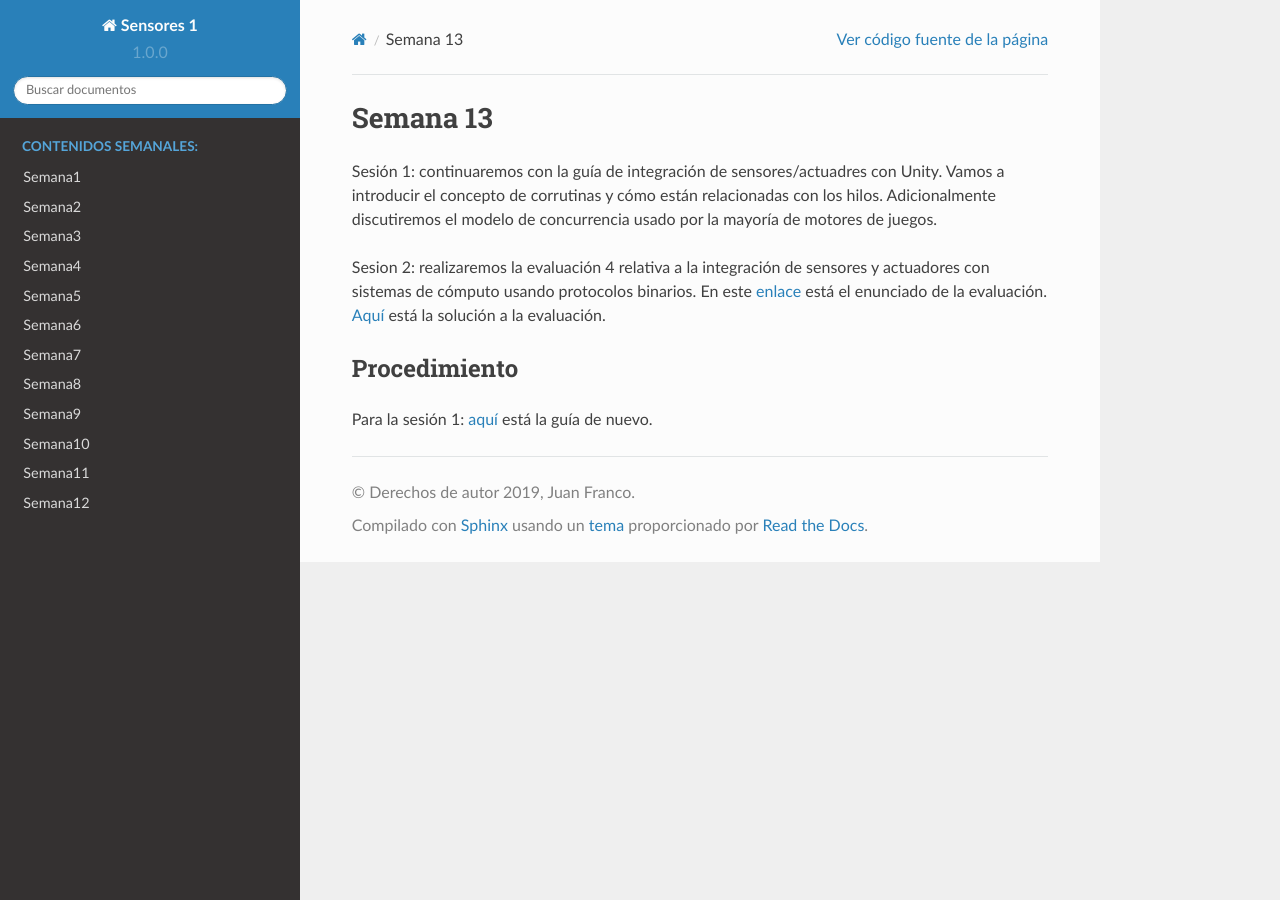
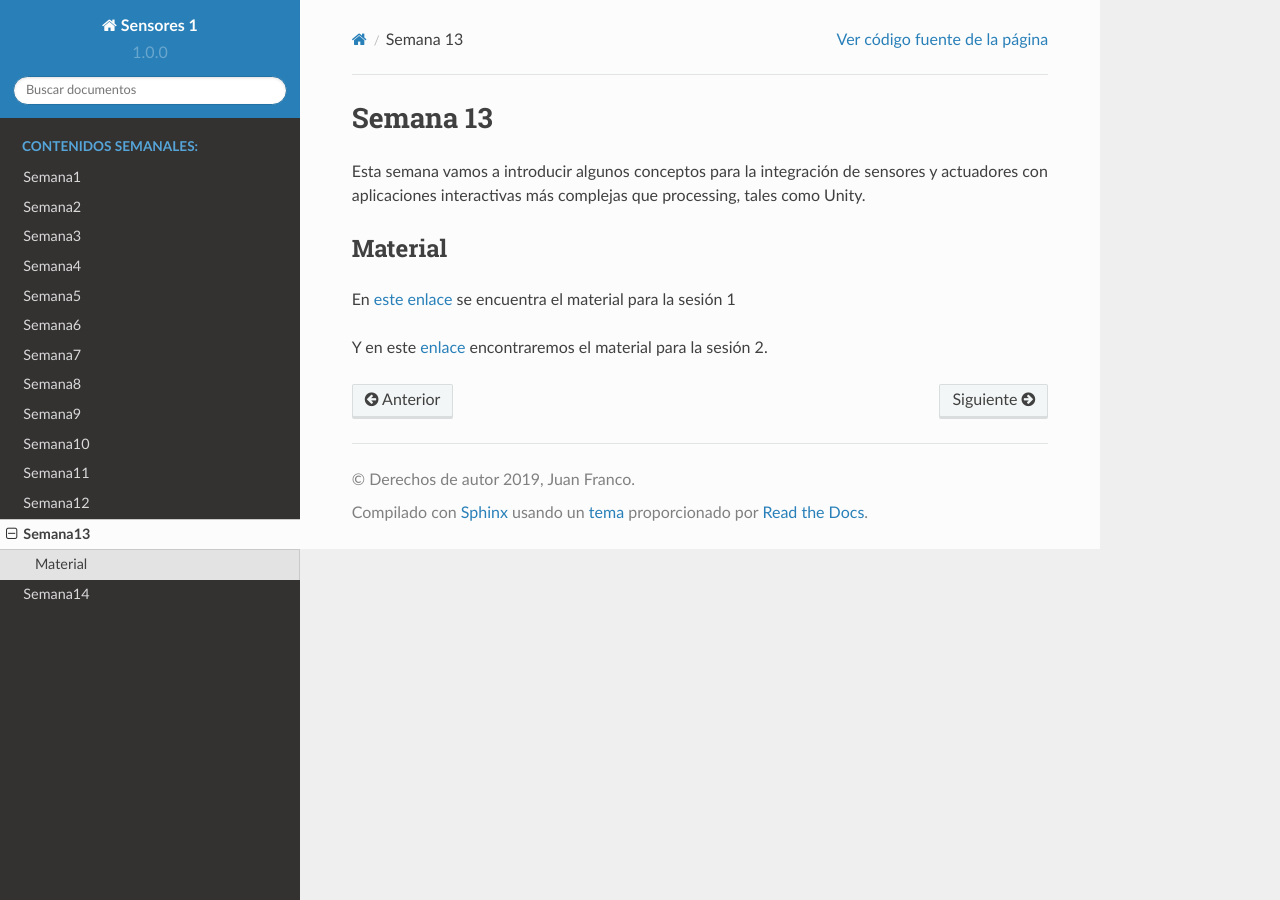
Before and after one commit to juanferfranco/sensores1, a Sphinx documentation site: the page built from docs/_semana13/semana13.rst, in a window 1280 px wide. Built offline with Sphinx 7.4.7 and the Read the Docs theme 2.0.0, drawn with Linux system fonts in a browser that asks for light colours.

Commit message:
add week 13 and 14

```diff
--- a/docs/_semana13/semana13.rst
+++ b/docs/_semana13/semana13.rst
@@ -1,16 +1,13 @@
 Semana 13
 ===========
 
-Sesión 1: continuaremos con la guía de integración de sensores/actuadres con Unity. Vamos a introducir el concepto
-de corrutinas y cómo están relacionadas con los hilos. Adicionalmente discutiremos el modelo de concurrencia usado por
-la mayoría de motores de juegos.
+Esta semana vamos a introducir algunos conceptos para la
+integración de sensores y actuadores con aplicaciones interactivas más
+complejas que processing, tales como Unity.
 
-Sesion 2: realizaremos la evaluación 4 relativa a la integración de sensores y actuadores con sistemas de cómputo usando
-protocolos binarios. En este `enlace <https://drive.google.com/open?id=13IBjl94-Kf7dPN3XXcvQIZPRJsuJBGlz9Egsfv29dLk>`__
-está el enunciado de la evaluación. `Aquí <https://drive.google.com/open?id=1yWc7UxbOEmeeDZ637h9DeYl-wL6Eyhaj>`__ está
-la solución a la evaluación.
+Material
+----------
+En `este enlace <https://drive.google.com/open?id=1rkSL-DyORk19jfnax9FUph7jeXIgKb4Zl1eBfyVtQrQ>`__ se encuentra el material para la sesión 1
 
-Procedimiento
----------------
-Para la sesión 1: `aquí <https://drive.google.com/open?id=1GbBn3hNteY9uzXQ5SxJPEJ2aRVZ0WjspKaiaUdzOoUM>`__ está la
-guía de nuevo.
+Y en este `enlace <http://www.albahari.com/threading/>`__ encontraremos el material
+para la sesión 2.
--- a/docs/index.rst
+++ b/docs/index.rst
@@ -59,3 +59,5 @@ Este curso es de 3 créditos repartidos en 4 horas de trabajo en el aula y 5 hor
    Semana10 <_semana10/semana10>
    Semana11 <_semana11/semana11>
    Semana12 <_semana12/semana12>
+   Semana13 <_semana13/semana13>
+   Semana14 <_semana14/semana14>
```
Also changed, not shown: docs/_semana12/semana12.rst (+3 -10 lines), docs/_semana14/semana14.rst (+9 -3 lines), docs/_semana15/semana15.rst (+0 -13 lines), docs/_semana16/semana16.rst (+0 -15 lines).
